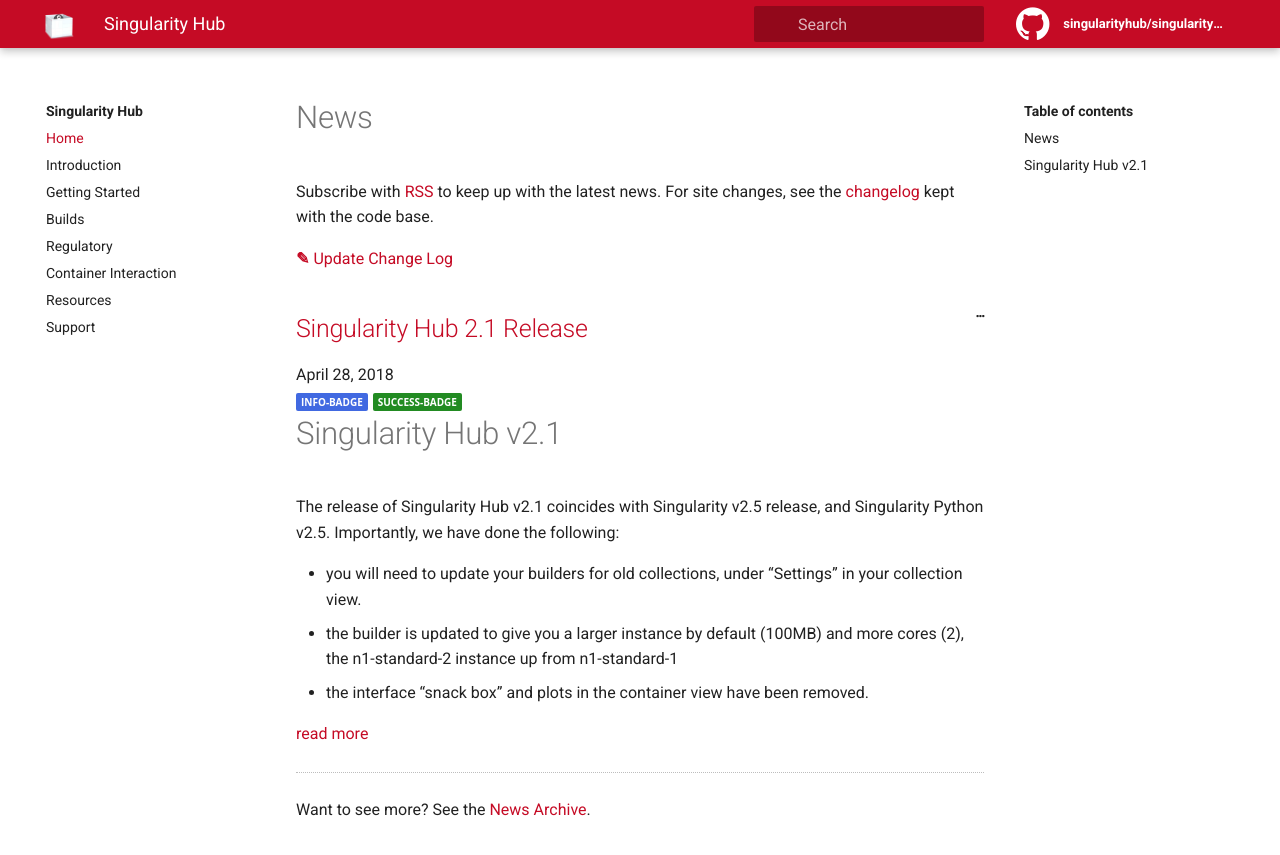
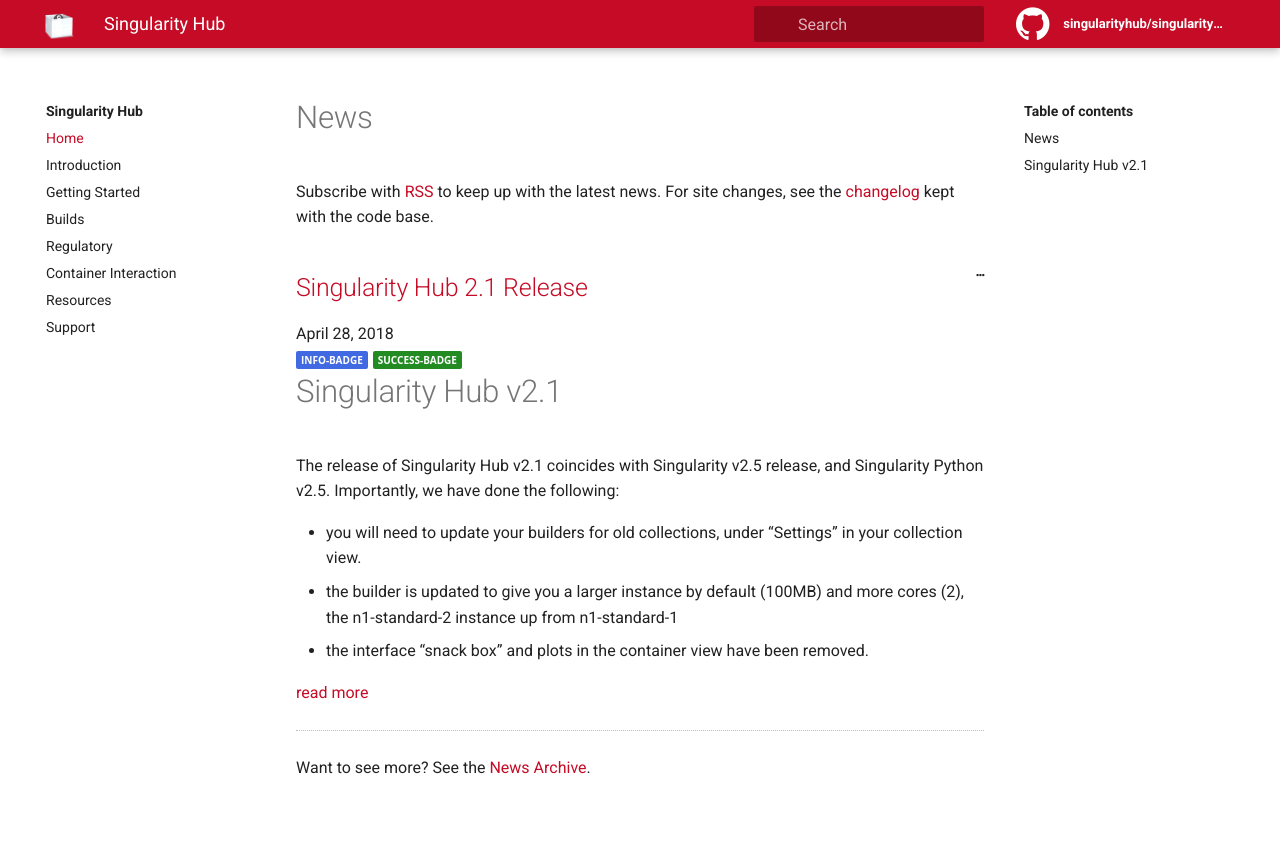
Before and after one commit to singularityhub/singularityhub-docs, a Jekyll site: the page built from pages/news.md, in a window 1280 px wide and 900 px high. Shown: the top 855 px of the window. Built offline with Jekyll 4.4.1, drawn with Linux system fonts in a browser that asks for light colours.

Commit message:
updating news page
Signed-off-by: Vanessa Sochat <vsochat@stanford.edu>

```diff
--- a/pages/news.md
+++ b/pages/news.md
@@ -7,8 +7,6 @@ permalink: /news/
 
 <p>Subscribe with <a href="{{ site.baseurl }}/feed.xml">RSS</a> to keep up with the latest news.
 For site changes, see the <a href="https://github.com/{{ site.github_user }}/{{ site.github_repo }}/blob/master/CHANGELOG.md">changelog</a> kept with the code base.</p>
-
-<p class="editor-link"><a href="cloudcannon:collections/_posts" class="btn"><strong>&#9998;</strong> Update Change Log</a></p>
 
 {% for post in site.posts limit:10 %}
    <div class="post-preview">
```
